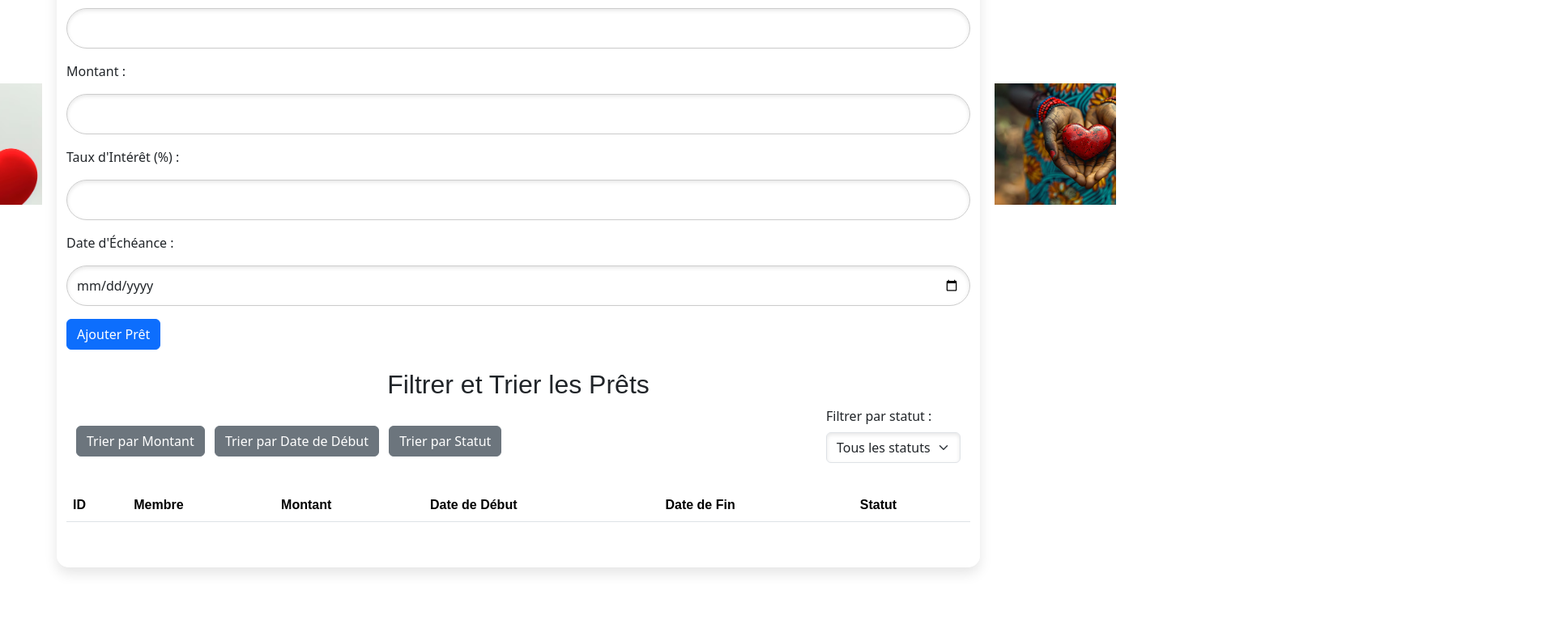
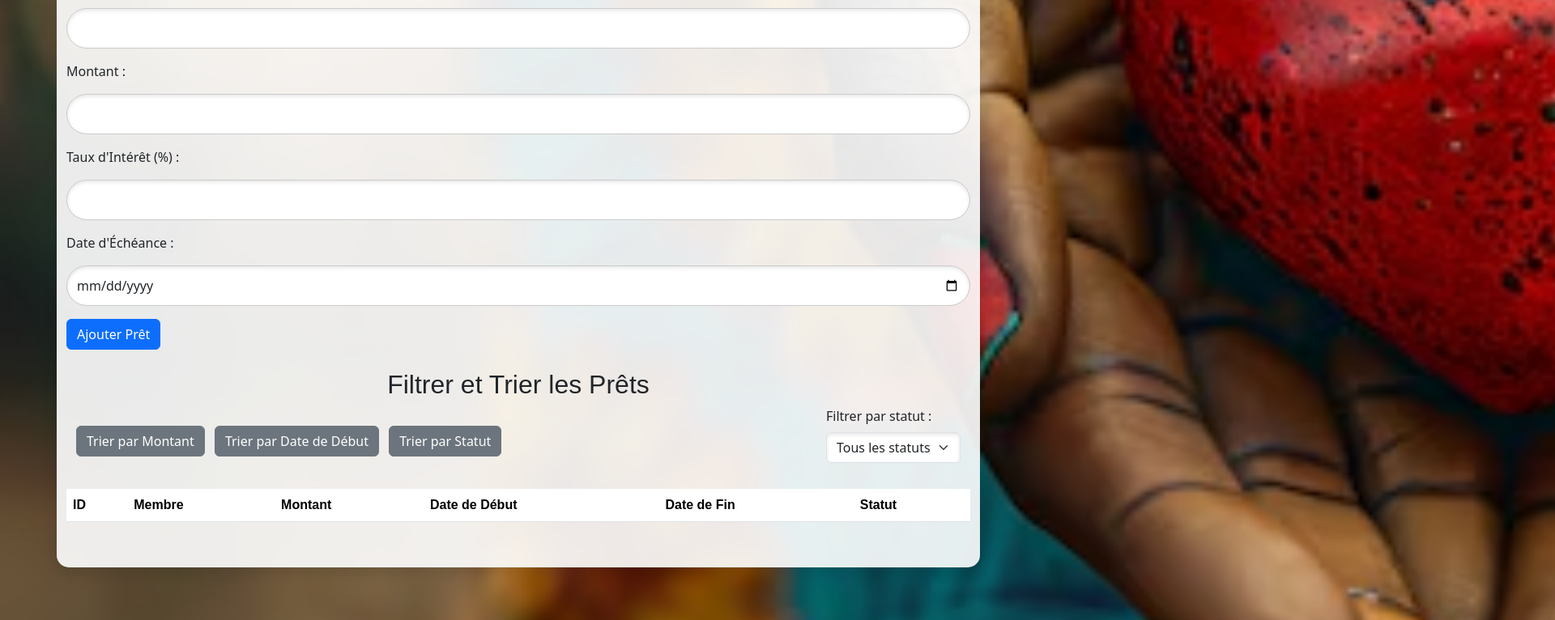
Before and after one commit to RodrigueNzomo/amis-solidaires, a plain HTML site: page frontend/pret.html in a window 1280 px wide. Shown: the part 456-1222 px from the top of the page at 81% size, 1920 px wide, since content can reach past the window. Before the commit the page ends 1177 px from the top, so only its background shows below. Drawn offline with nearby package versions, Linux system fonts and the light colour scheme; no server answers.

Commit message:
version 23

```diff
--- a/backend/server.js
+++ b/backend/server.js
@@ -163,7 +163,7 @@ process.on("SIGINT", () => {
 });
 
 // Démarrage du serveur
-const PORT = process.env.PORT || 5500;
+const PORT = process.env.PORT || 3000;
 app.listen(PORT, () => {
   logger.info(`Serveur démarré sur le port ${PORT}`);
 });
--- a/frontend/css/pret.css
+++ b/frontend/css/pret.css
@@ -13,7 +13,7 @@ header {
     color: #fff;
     padding: 20px;
     text-align: center;
-    box-shadow: 0 4px 8px rgba(0, 0, 0, 0.1);
+    box-shadow: 0 4px 4px rgba(0, 0, 0, 0.1);
     position: relative;
 }
 
@@ -139,12 +139,16 @@ input[type="text"]:focus, input[type="number"]:focus, input[type="email"]:focus,
 }
 
 #ajouter-pret::before {
-    left: -180px;
+    left: -1300px;
+    width: 2500px;
+    height: 2500px;
     background-image: url('../assets/icones/icone1.avif');
 }
 
 #ajouter-pret::after {
-    right: -180px;
+    right: -1300px;
+    width: 2500px;
+    height: 2500px;
     background-image: url('../assets/icones/icone3.avif');
 }
 
```
